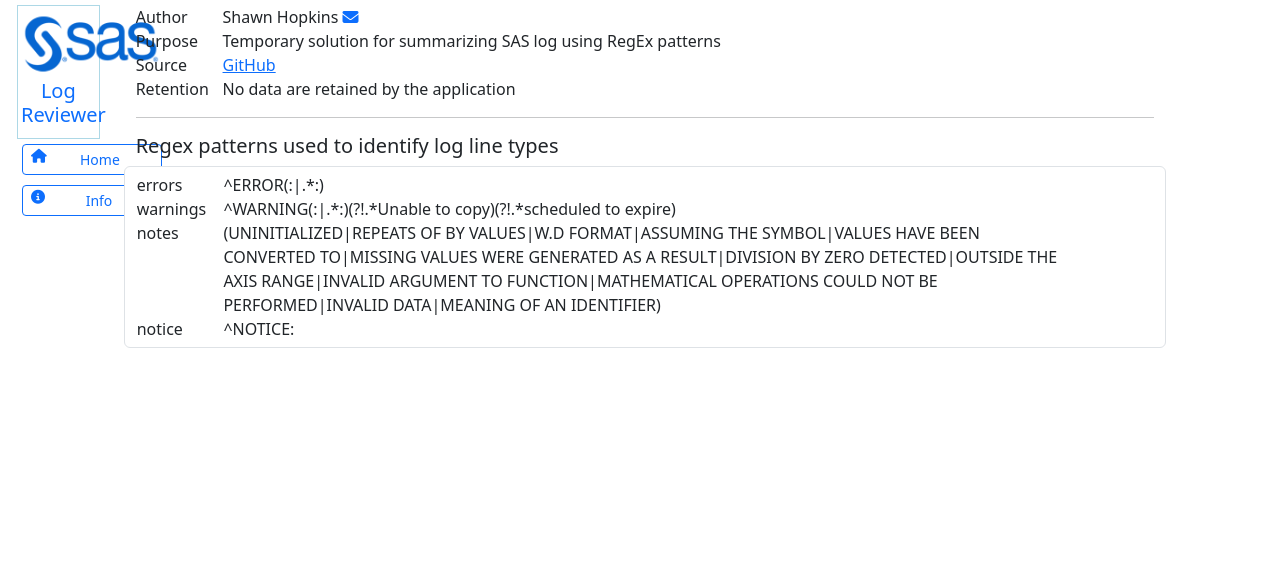
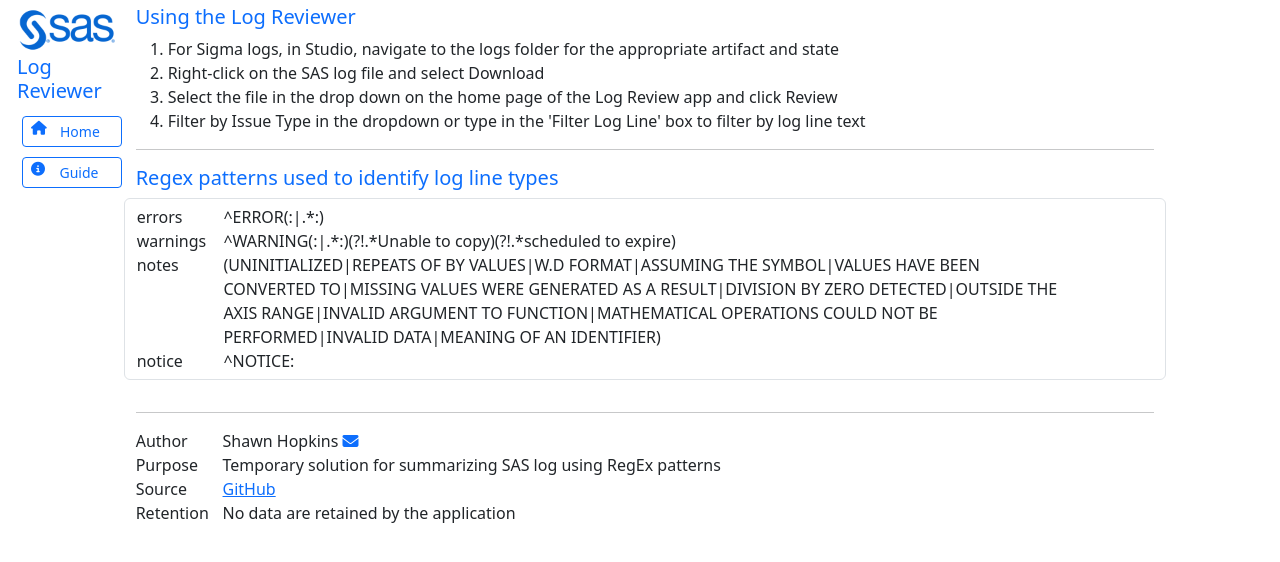
Before and after one commit to shopkins-seagen/sas_log_reviewer, a Flask app: page /info in a window 1280 px wide. Shown: the top 562 px of the page. Run offline with Flask 3, Linux system fonts and the light colour scheme; some libraries are stand-ins or nearby versions.

Commit message:
changed to file upload

```diff
--- a/app.py
+++ b/app.py
@@ -1,6 +1,10 @@
 from flask import Flask, redirect, url_for, render_template, session, request, jsonify, flash, send_from_directory
 from flask import Flask
+from werkzeug.utils import secure_filename
+import os
 from model import LogReview
+
+
 app = Flask(__name__,
             template_folder='templates',
             static_url_path='',
@@ -11,20 +15,20 @@
 @app.route('/',methods=['GET','POST'])
 def review():
     if request.method == 'POST':
-        log = []
-        raw = request.form.get('review')
-        for n, l in enumerate(raw.splitlines()):
-            log.append((n, l))
-        reviewer = LogReview(log,'static/patterns.json')
-        reviewer.review()
-        session['findings']=reviewer.findings
-        session['patterns']=reviewer.patterns
+        f = request.files['file']
+        fn = f'static/downloads/{secure_filename(f.filename)}'
+        f.save(fn)
+        logReview = LogReview(fn,'static/patterns.json')
+        logReview.review()
+        session['findings'] = logReview.findings
         return redirect(url_for('findings'))
     return render_template('review.html')
 
 @app.route('/findings',methods=['GET'])
 def findings():
     findings = session.get('findings')
+    if len(findings)==0:
+        findings.append({'type':'none','lineno':0, 'line':"No issues detected"})
     return render_template('findings.html',findings=findings)
 @app.route('/info',methods=['GET'])
 def info():
--- a/model.py
+++ b/model.py
@@ -1,18 +1,23 @@
 import json
 import re
+import os
+
 class LogReview:
-    def __init__(self,log,fn):
+    def __init__(self, log, patterns):
         self.log = log
         self.patterns = {}
         self.findings = []
         self.types = ['errors','warnings','notes','notice']
-        self.get_patterns(fn)
+        self.get_patterns(patterns)
 
     def review(self):
-        for line in self.log:
+        with open (self.log) as f:
+            lines = f.readlines()
+        os.remove(self.log)
+        for i,line in enumerate(lines):
             for t in self.types:
-                if re.search(self.patterns[t],line[1]):
-                    self.findings.append({'type':t,'lineno':line[0], 'line':line[1]})
+                if re.search(self.patterns[t],line):
+                    self.findings.append({'type':t,'lineno':i+1, 'line':line})
 
     def get_patterns(self,fn):
         with open (fn) as f:
--- a/static/site.js
+++ b/static/site.js
@@ -40,3 +40,11 @@
     }
   }
 }
+
+function enabledReview(element) {
+    if (element.value==="") {
+        alert("Select a SAS Log file!");
+        return false
+    }
+    return true;
+}
--- a/static/styles.css
+++ b/static/styles.css
@@ -5,6 +5,7 @@
   width: 70%; /* Full-width */
   font-size: 16px; /* Increase font-size */
   padding: 12px 20px 12px 40px; /* Add some padding */
+  border-radius: 10px;
   border: 1px solid #ddd; /* Add a grey border */
   margin-bottom: 12px; /* Add some space below the input */
 }
@@ -13,25 +14,20 @@
   border-collapse: collapse; /* Collapse borders */
   width: 100%; /* Full-width */
   border: 1px solid #ddd; /* Add a grey border */
-  font-size: 18px; /* Increase font-size */
+  font-size: 15px; /* Increase font-size */
 }
 
 #tblFindings th, #tblFindings td {
   text-align: left; /* Left-align text */
-  padding: 12px; /* Add padding */
+  padding: 3px; /* Add padding */
 }
 
-#tblFindings tr {
-  /* Add a bottom border to all table rows */
-  border-bottom: 1px solid #ddd;
-}
-
-#tblFindings tr.header, #tblFindings tr:hover {
-  /* Add a grey background color to the table header and on hover */
-  background-color: #f1f1f1;
-}
 
 .navbtn{
-  width: 140px;
+  width: 100px;
   margin: 5px;
 }
+.table-striped>tbody>tr:nth-child(odd)>td,
+.table-striped>tbody>tr:nth-child(odd)>th {
+   background-color: aliceblue;
+ }
--- a/templates/base.html
+++ b/templates/base.html
@@ -20,15 +20,15 @@
 <body class="container-fluid" style="margin:5px;">
 <div class="row">
     <div class="col-sm-1">
-        <div class=" text-center" style="border:1px solid lightblue; padding:3px;">
-            <img src="{{ url_for('static',filename='sas-logo-sas-blue.png') }}" alt="logo" height="70">
+        <div>
+            <img src="{{ url_for('static',filename='sas-logo-sas-blue.png') }}" alt="logo" height="50">
             <h5 class="text-primary">Log Reviewer</h5>
         </div>
         <div>
             <a href="/" class=" btn-sm btn btn-outline-primary navbtn"><i class="fa fa-home"
                                                                        style="float:left;"></i>Home</a>
             <a href="/info" class="btn-sm btn btn-outline-primary navbtn"><i class="fa fa-info-circle"
-                                                                       style="float:left;"></i>Info</a>
+                                                                       style="float:left;"></i>Guide</a>
         </div>
 
     </div>
--- a/templates/info.html
+++ b/templates/info.html
@@ -2,6 +2,32 @@
 {% block title %}Info{% endblock %}
 {% block content %}
     <div class="container-fluid">
+        <h5 class="text-primary">Using the Log Reviewer</h5>
+        <ol>
+            <li>For Sigma logs, in Studio, navigate to the logs folder for the appropriate artifact and state</li>
+            <li>Right-click on the SAS log file and select Download</li>
+            <li>Select the file in the drop down on the home page of the Log Review app and click Review</li>
+            <li>Filter by Issue Type in the dropdown or type in the 'Filter Log Line' box to filter by log line text</li>
+        </ol>
+        <hr/>
+        <div class="row">
+            <h5 class="text-primary">Regex patterns used to identify log line types</h5>
+            <ul class="form-control" style="list-style-type:none;">
+                {% for p in patterns %}
+                    <li>
+                        <div class="row">
+                            <div class="col-sm-1">
+                                <label>{{ p }}</label>
+                            </div>
+                            <div class="col-sm-10">
+                                <label>{{ patterns[p] }}</label>
+                            </div>
+                        </div>
+                    </li>
+                {% endfor %}
+            </ul>
+        </div>
+    <hr/>
         <div class="row">
             <div class="col-sm-1">
                 <label>Author</label>
@@ -35,24 +61,5 @@
                 <label>No data are retained by the application</label>
             </div>
         </div>
-        <hr/>
-        <div class="row">
-            <h5>Regex patterns used to identify log line types</h5>
-            <ul class="form-control" style="list-style-type:none;">
-                {% for p in patterns %}
-                    <li>
-                        <div class="row">
-                            <div class="col-sm-1">
-                                <label>{{ p }}</label>
-                            </div>
-                            <div class="col-sm-10">
-                                <label>{{ patterns[p] }}</label>
-                            </div>
-                        </div>
-
-                    </li>
-                {% endfor %}
-            </ul>
-        </div>
     </div>
 {% endblock %}
```
Also changed, not shown: templates/findings.html (+4 -4 lines), templates/review.html (+7 -5 lines).
